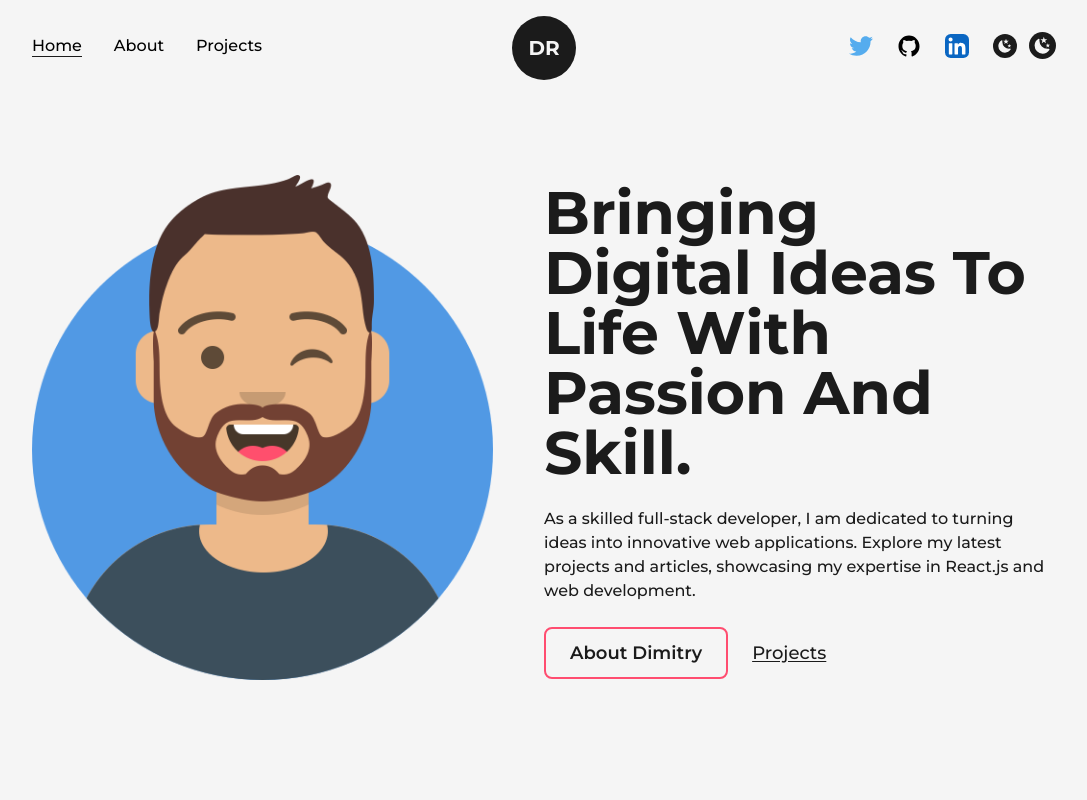
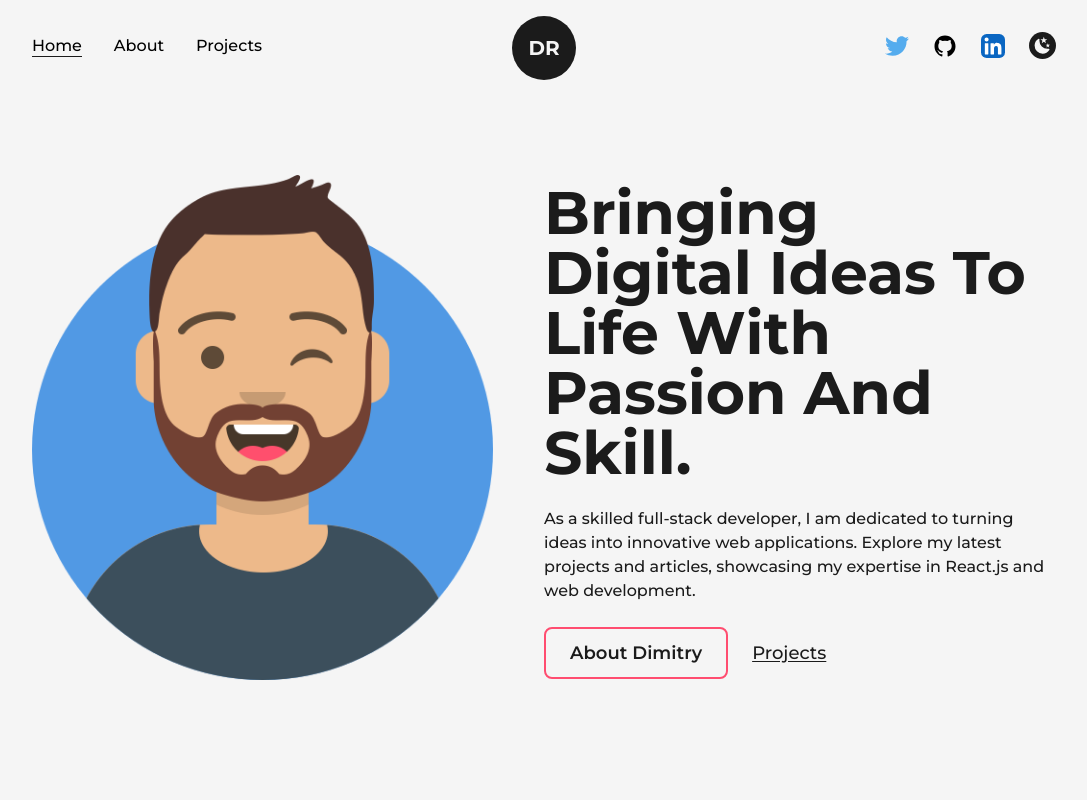
Before and after one commit to dimitry-roshchin/DimitryPortfolio, a Next.js app: page / in a window 1280 px wide. Shown: the top 800 px of the page, without its empty margins (96-1183 px from the left). Built offline with nearby package versions, Linux system fonts and the light colour scheme.

Commit message:
move themeswitcher outside of navbar div

```diff
--- a/src/components/NavBar.js
+++ b/src/components/NavBar.js
@@ -88,18 +88,7 @@ const handleClick = () => {
             whileTap={{scale:0.9}}
             className='w-6 mx-3'><LinkedInIcon/></motion.a>
 
-            <button
-              onClick={()=> setMode(mode === "light" ? "dark" : "light")} className={`ml-3 w-6 lg:hidden flex-col items-center justify-center rounded-full p-1
-               ${mode === "light" ? "bg-dark text-light" : "bg-light text-dark"} `}>
 
-
-
-                  {
-                    mode === "dark" ?
-                    <SunIcon className={"fill-dark"}/>
-                    : <MoonIcon className={"fill-dark"}/>
-                  }
-              </button>
 
 
 
@@ -108,7 +97,8 @@ const handleClick = () => {
         </div>
 
         <button
-              onClick={()=> setMode(mode === "light" ? "dark" : "light")} className={`ml-3 sm:ml-1  w-7 flex flex-wrap items-center justify-center rounded-full p-1
+              onClick={()=> setMode(mode === "light" ? "dark" : "light")} className={`ml-3 sm:ml-1  w-7 flex flex-wrap items-center justify-center
+              rounded-full p-1
                ${mode === "light" ? "bg-dark text-light" : "bg-light text-dark"} `}>
 
 
```
